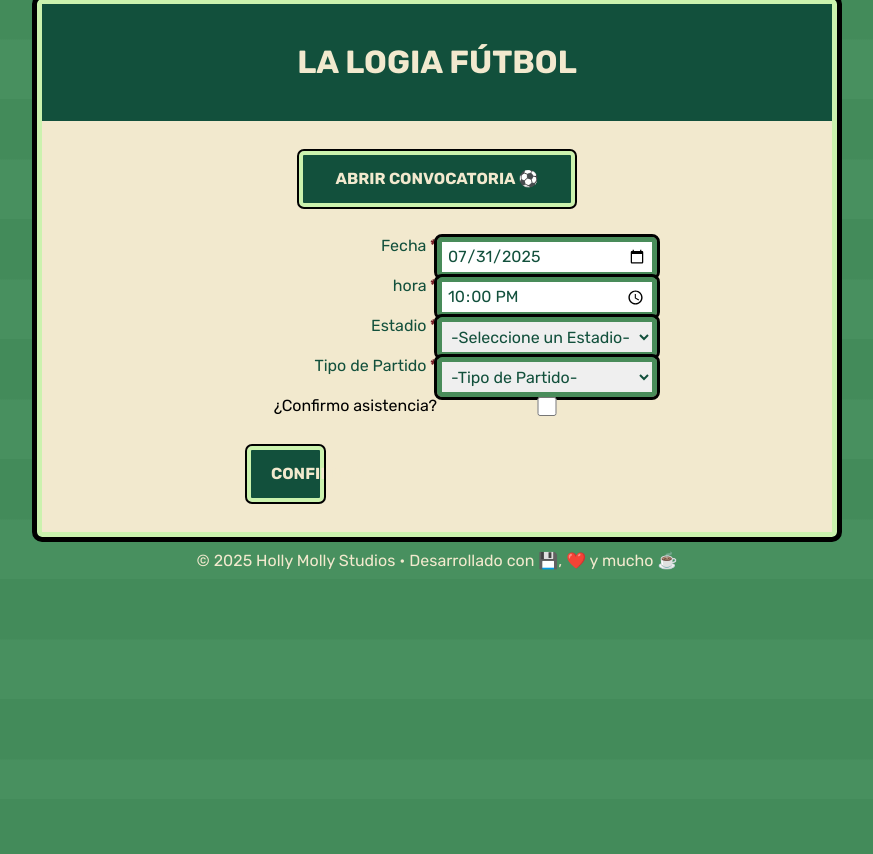
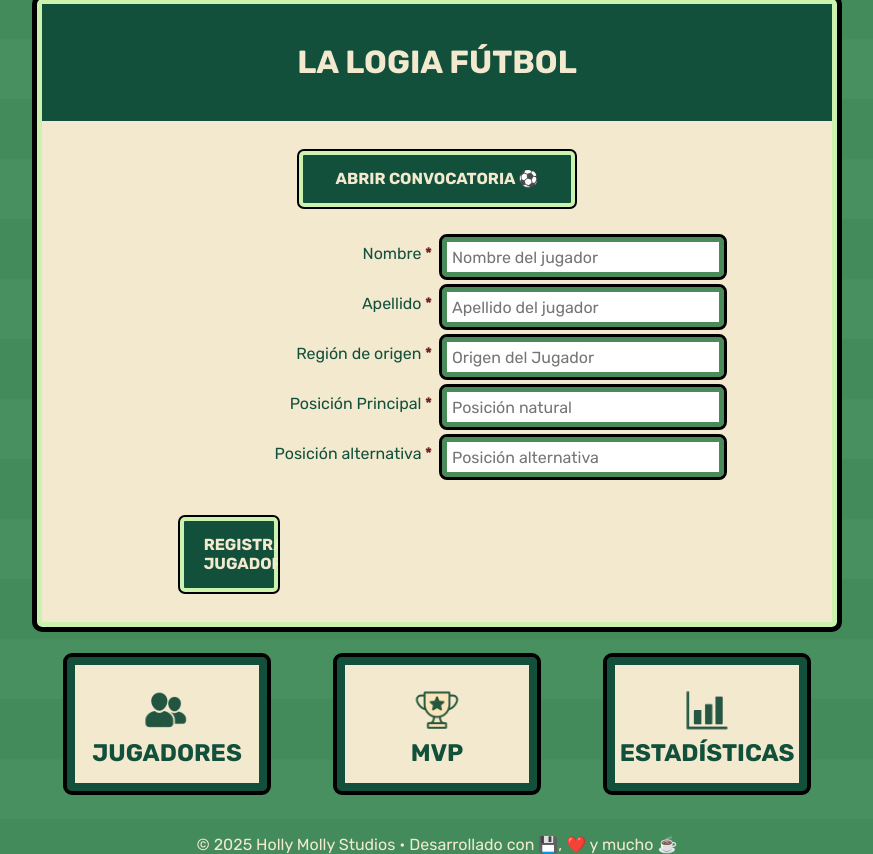
Before and after one commit to bmontilorusso/futbol_la_logia, a PHP site: page /php/home.php in a window 1280 px wide. Shown: the part 21-875 px from the top of the page, without its empty margins (203-1076 px from the left). Before the commit the page ends 591 px from the top, so only its background shows below. Run offline with PHP 8.4, Linux system fonts and the light colour scheme; a user stored in the database is signed in; data comes from the database, SQL or seed files in the repository; both versions use the stored data as it was after the commit; data that the repository does not hold is empty.

Commit message:
Ajustes importantes en la creación de Tarjetas de Jugadores.

```diff
--- a/css/style.css
+++ b/css/style.css
@@ -204,10 +204,39 @@ h1, h2 {
     align-items: center;
 }
 
-.campos-convocatoria {
+.campos-convocatoria,
+.campos-alta-jugador {
     display: grid;
     grid-template-columns: repeat(2, 1fr);
     text-align: right;
+    gap: 1rem;
+    justify-content: center;
+    align-items: center;
+}
+
+.botonera-home {
+    display: flex;
+    flex-direction: row;
+    justify-content: space-between;
+    width: 80rem;
+    margin: 0 auto;
+}
+
+.botones-home {
+    /* Todos los parámetros básicos los hereda de .boton */
+    background-color: var(--beige);
+    border: .8rem solid var(--verdeOscuro);
+    outline: .4rem solid var(--negroPuro);
+    display: flex;
+    flex-direction: column;
+    align-items: center;
+    color: var(--verdeOscuro);
+    max-width: 25%;
+
+}
+
+.boton img {
+    max-width: 6rem;
 }
 
 
@@ -215,7 +244,10 @@ h1, h2 {
 
 .seccion-tarjetas-jugadores {
     display: grid;
-    grid-template-columns: repeat(2, 1fr);
+    width: 80rem;
+    margin: 0 auto;
+    grid-template-columns: repeat(3, 1fr);
+    grid-template-rows: auto;
 }
 
 .tarjetas {
@@ -223,8 +255,8 @@ h1, h2 {
     background-repeat: no-repeat;
     background-position: center;
     background-size: 100% 100%;
-    min-width: 30rem;
-    min-height: 45rem;
+    width: 30rem;
+    height: 45rem;
     position: relative;
     overflow: hidden;
 }
--- a/php/home.php
+++ b/php/home.php
@@ -34,7 +34,7 @@
             <button class="boton">Abrir convocatoria ⚽</button>
 
             <!-- SECCIÓN ABRIR CONVOCATORIAS -->
-            <form id="formulario-convocatoria" class="formulario-convocatoria" action="convocatoria.php" method="POST">
+            <form id="formulario-convocatoria" class="formulario-convocatoria oculto" action="convocatoria.php" method="POST">
                 <div class="campos-convocatoria">
                     <label class="label" for="">Fecha</label>
                     <input class="input" type="date" placeholder="Fecha" name="fecha" value="2025-07-31" autocomplete="off" required>
@@ -79,24 +79,68 @@
                 </div>
             </form> <!-- FIN Sección Abrir Convocatorias -->
 
-
+            <form class="formulario-alta-jugadores" action="alta-jugador.php" method="POST">
+                <div class="campos-alta-jugador">
+                    <label class="label" for="">Nombre</label>
+                    <input class="input" type="text" placeholder="Nombre del jugador" name="nombreJugador" autocomplete="off" required>
+                    <label class="label" for="">Apellido</label>
+                    <input class="input" type="text" placeholder="Apellido del jugador" name="apellidoJugador" autocomplete="off" required>
+                    <label class="label" for="">Región de origen</label>
+                    <input class="input" type="text" placeholder="Origen del Jugador" name="regionOrigenJugador" autocomplete="off" required>
+                    <label class="label" for="">Posición Principal</label>
+                    <input class="input" type="text" placeholder="Posición natural" name="posicionPrincipalJugador" autocomplete="off" required>
+                    <label class="label" for="">Posición alternativa</label>
+                    <input class="input" type="text" placeholder="Posición alternativa" name="posicionAlternativaJugador" autocomplete="off" required>
+                    <button class="boton">Registrar jugador</button>
+                </div>
+            </form>
 
             <!-- SECCIÓN TARJETAS -->
-            <section class="seccion-tarjetas-jugadores oculto">
+            <section class="seccion-tarjetas-jugadores">
+                <?php
+                    $sqlTarjetasJugador = "Select * from JUGADORES;";
+                    $resultadoJugadores = mysqli_query($conn, $sqlTarjetasJugador);
+                ?>
+                <?php while ($fila = mysqli_fetch_assoc($resultadoJugadores)): ?>
                     <div class="tarjetas">
                         <h2 class="valoracion">87</h2>
                         <h3 class="posicion">DEL</h3>
-                    <img class="avatar-jugador-tarjeta" src="../img/avatar/monti.png" alt="imagen_jugador">
-                    <h2 class="nombre-jugador">Bruno Monti</h2>
+                        <?php $avatar = "../img/avatar/" . $fila['ID_JUGADOR'] . ".png";
+                            if (!file_exists($avatar)) {
+                                $avatar = "../img/avatar/default.png";
+                            }
+                        ?>
+                        <img class="avatar-jugador-tarjeta" src="<?php echo $avatar ?>" alt="imagen_jugador">
+                        <h2 class="nombre-jugador"> <?php echo $fila['NOMBRE'] . " " . $fila['APELLIDO'] ?> </h2>
                         <h3 class="dato_1">MVP 88</h3>
                         <h3 class="dato_2">VOT 89</h3>
                         <h3 class="dato_3">ASIS 70</h3>
                         <h3 class="dato_4">VAR 75</h3>
                     </div>
+                <?php endwhile; ?>
+
             </section> <!-- FIN Sección Tarjetas -->
 
         </main>
     </div> <!-- Fin de la Ventana-aplicación -->
+
+    <!-- BOTONERA GOME-->
+    <div class="botonera-home">
+        <div class="boton botones-home">
+            <img src="../img/ico/jugadores.png" alt="Jugadores">
+            <h2>Jugadores</h2>
+        </div>
+        <div class="boton botones-home">
+            <img src="../img/ico/MVP.png" alt="MVP">
+            <h2>MVP</h2>
+        </div>
+        <div class="boton botones-home">
+            <img src="../img/ico/stats.png" alt="Stats">
+            <h2>Estadísticas</h2>
+        </div>
+    </div> <!-- FIN Botonera Home -->
+
+
 
     <footer class="footer">
         <p>© 2025 Holly Molly Studios • Desarrollado con 💾, ❤️ y mucho ☕</p>
```
Also changed, not shown: database/estructura_base.sql (+38 -1 lines), php/alta-jugador.php (added, +47 -0 lines). Lines whose indentation alone changed are shown as unchanged.
